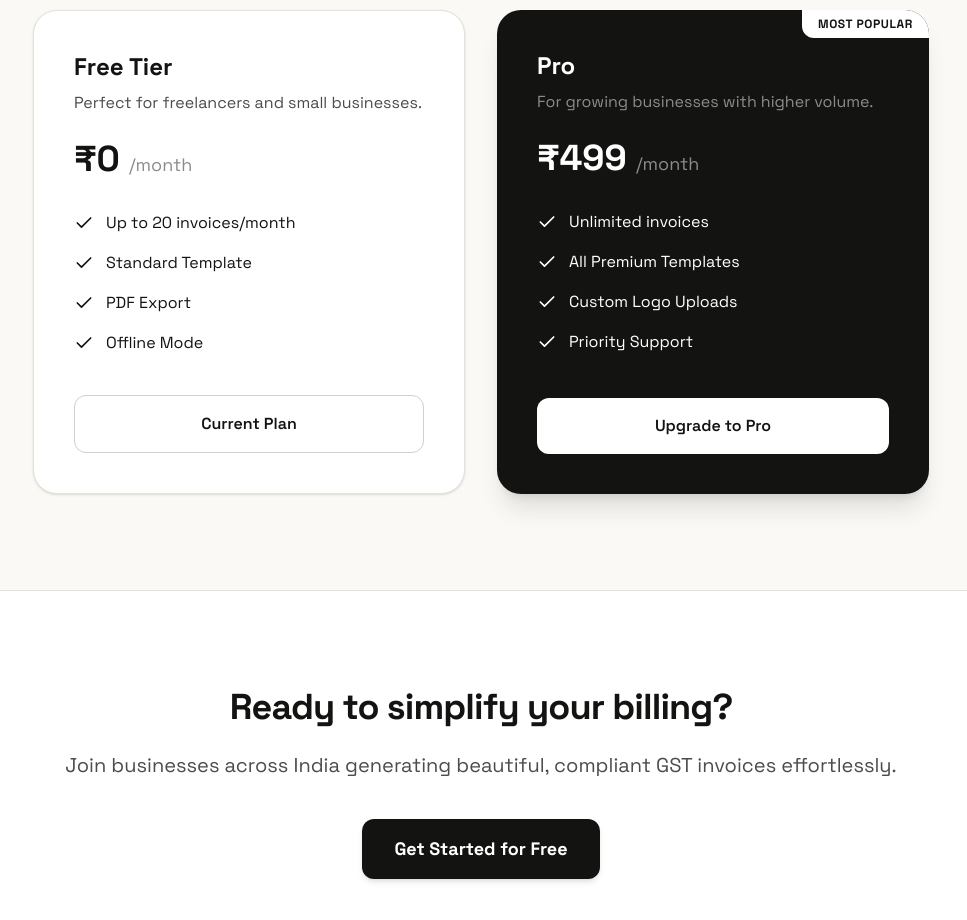
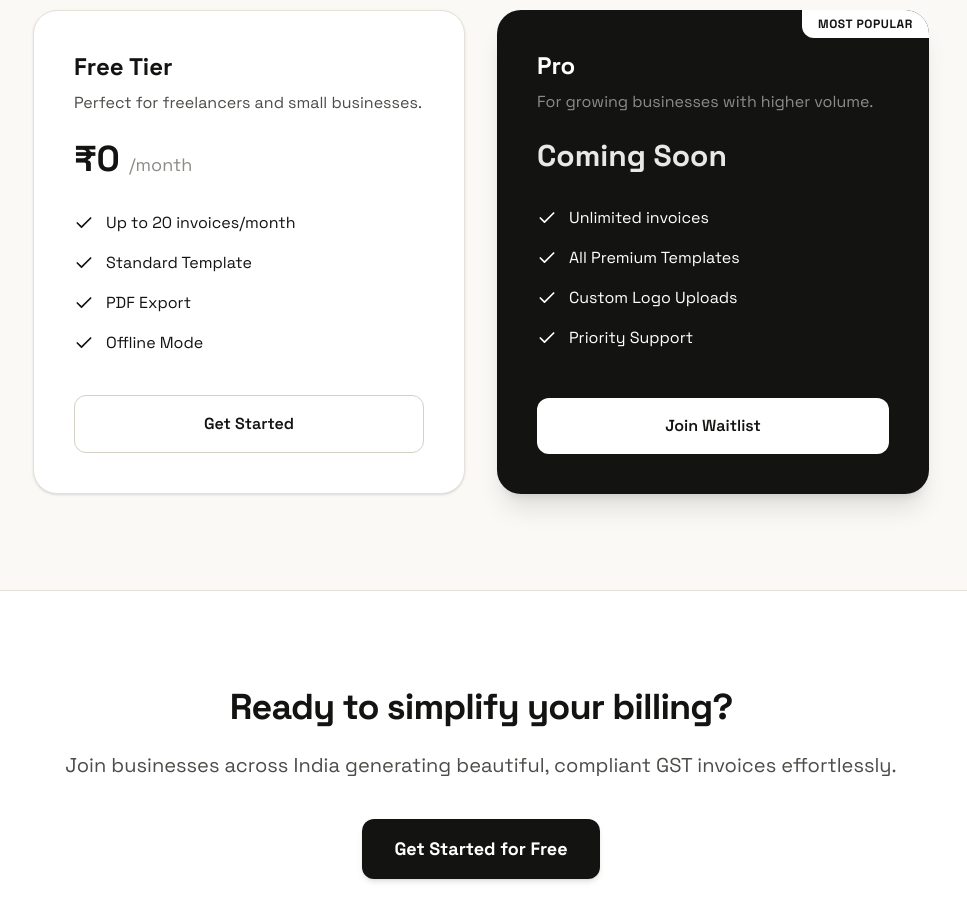
Before and after one commit to balamanikantatirunagaram-lgtm/invgen-web, a React (Vite) app: page / in a window 1280 px wide. Shown: the part 3240-4160 px from the top of the page, without its empty margins (159-1126 px from the left). Built offline with nearby package versions, Linux system fonts and the light colour scheme; no server answers.

Commit message:
chore: update pricing to Coming Soon during early access

```diff
--- a/src/App.tsx
+++ b/src/App.tsx
@@ -349,21 +349,21 @@ function Home() {
                 <li className="flex items-center"><Check className="h-5 w-5 text-ink mr-3" /> PDF Export</li>
                 <li className="flex items-center"><Check className="h-5 w-5 text-ink mr-3" /> Offline Mode</li>
               </ul>
-              <a href="#" className="block w-full py-4 text-center rounded-xl border border-border-strong font-semibold hover:bg-surface-soft transition-colors">Current Plan</a>
+              <Link to="/app/login" className="block w-full py-4 text-center rounded-xl border border-border-strong font-semibold hover:bg-surface-soft transition-colors">Get Started</Link>
             </div>
 
             <div className="bg-ink text-surface rounded-3xl p-10 shadow-xl flex flex-col relative overflow-hidden">
               <div className="absolute top-0 right-0 bg-surface text-ink text-xs font-bold px-4 py-1.5 rounded-bl-xl uppercase tracking-wider">Most Popular</div>
               <h3 className="text-2xl font-bold mb-2">Pro</h3>
               <p className="text-ink-tertiary mb-6">For growing businesses with higher volume.</p>
-              <div className="text-4xl font-bold mb-8">₹499 <span className="text-lg text-ink-tertiary font-normal">/month</span></div>
+              <div className="text-3xl font-bold mb-8 text-surface/90">Coming Soon</div>
               <ul className="space-y-4 mb-10 flex-1">
                 <li className="flex items-center"><Check className="h-5 w-5 text-surface mr-3" /> Unlimited invoices</li>
                 <li className="flex items-center"><Check className="h-5 w-5 text-surface mr-3" /> All Premium Templates</li>
                 <li className="flex items-center"><Check className="h-5 w-5 text-surface mr-3" /> Custom Logo Uploads</li>
                 <li className="flex items-center"><Check className="h-5 w-5 text-surface mr-3" /> Priority Support</li>
               </ul>
-              <a href="#" className="block w-full py-4 text-center rounded-xl bg-surface text-ink font-semibold hover:bg-surface-soft transition-colors">Upgrade to Pro</a>
+              <Link to="/app/login" className="block w-full py-4 text-center rounded-xl bg-surface text-ink font-semibold hover:bg-surface-soft transition-colors">Join Waitlist</Link>
             </div>
           </div>
         </div>
```
